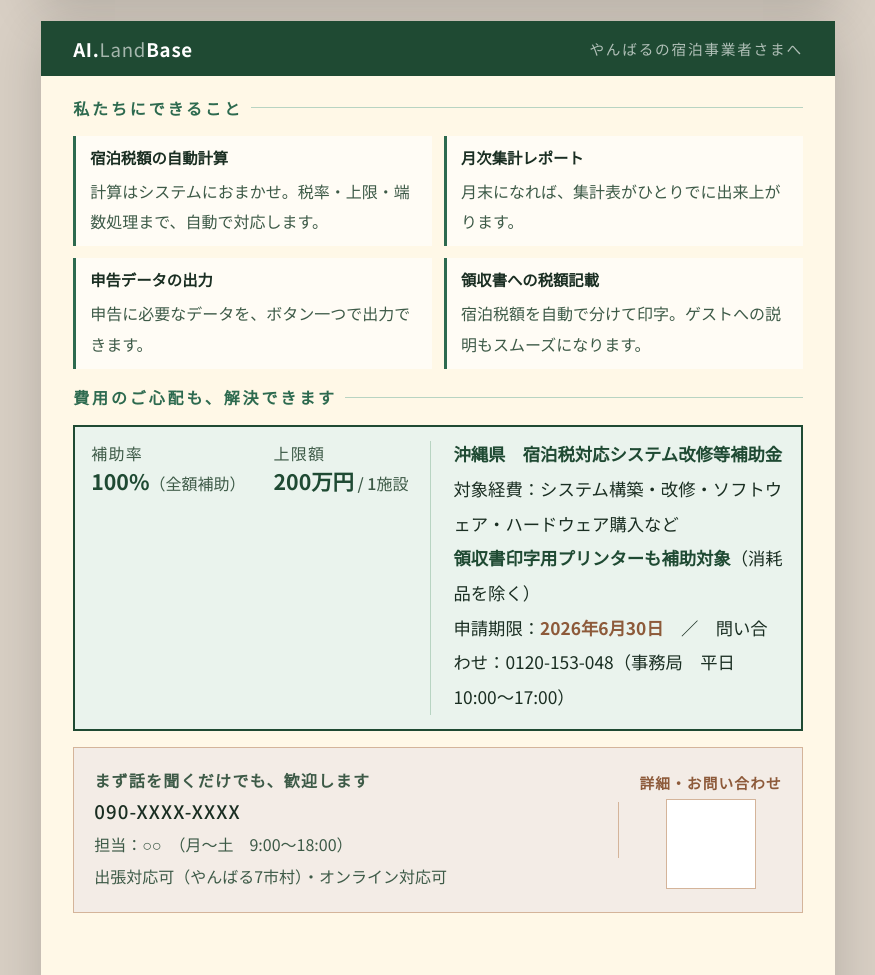
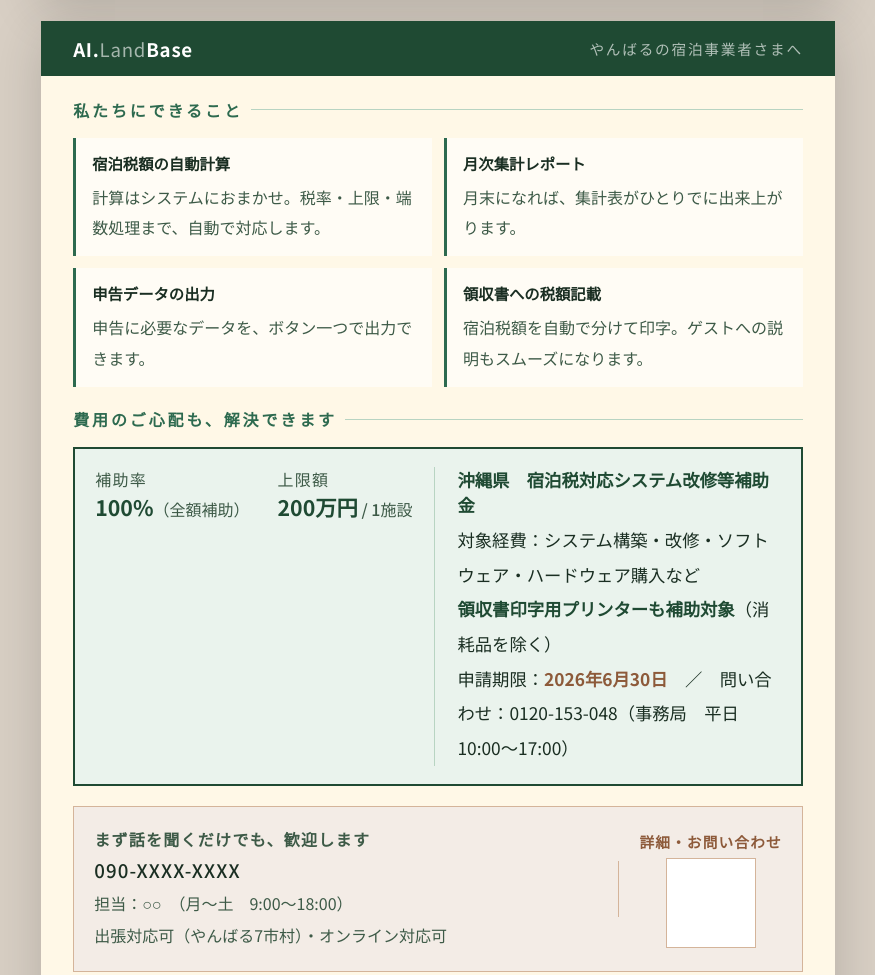
Before and after one commit to spicerock777-droid/ailandbase-guide, a plain HTML site: page ailandbase-flyer.html in a window 1280 px wide. Shown: the part 1150-2125 px from the top of the page, without its empty margins (202-1077 px from the left). Drawn offline with Linux system fonts and the light colour scheme; a script that the page names is missing.

Commit message:
ビラ：余白を広げて読みやすく調整

```diff
--- a/ailandbase-flyer.html
+++ b/ailandbase-flyer.html
@@ -94,10 +94,10 @@
   /* ── コンテンツ ── */
   .content {
     flex: 1;
-    padding: 20px 32px 0;
+    padding: 22px 32px 0;
     display: flex;
     flex-direction: column;
-    gap: 16px;
+    gap: 20px;
   }
 
   .sec-label {
@@ -185,7 +185,7 @@
     gap: 12px;
   }
   .feature {
-    padding: 10px 14px;
+    padding: 14px 16px;
     border-left: 3px solid var(--green-mid);
     background: rgba(255,255,255,0.6);
   }
@@ -205,7 +205,7 @@
   .subsidy {
     background: var(--green-light);
     border: 2.5px solid var(--green-dark);
-    padding: 14px 16px;
+    padding: 18px 20px;
     display: flex;
     gap: 22px;
     align-items: flex-start;
@@ -249,7 +249,7 @@
     justify-content: space-between;
     align-items: center;
     border-top: 1.5px solid var(--green-dark);
-    margin-top: 12px;
+    margin-top: 18px;
   }
   .footer-logo { font-size: 13pt; font-weight: 700; color: var(--green-dark); }
   .footer-sub { font-size: 12pt; color: var(--text-mid); margin-top: 3px; }
```
